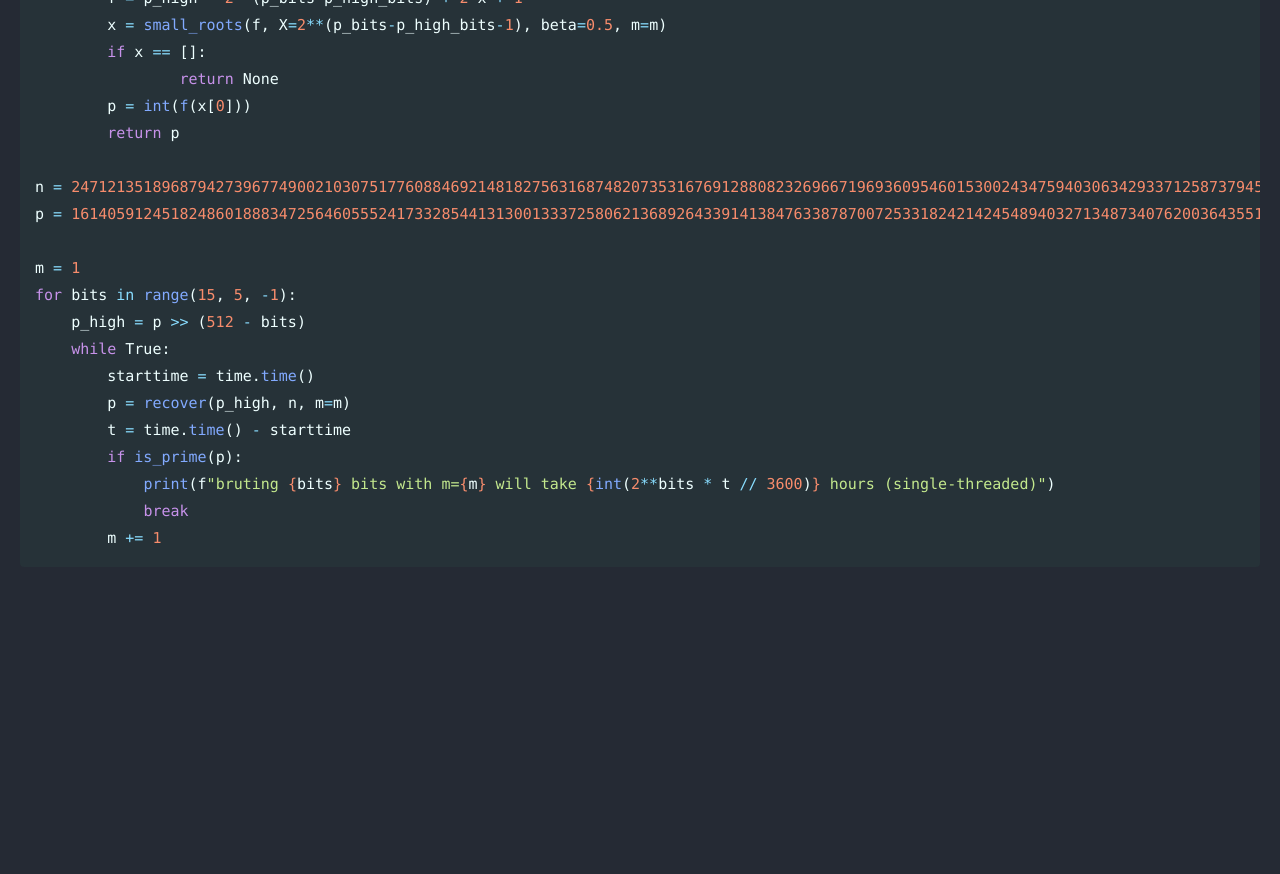
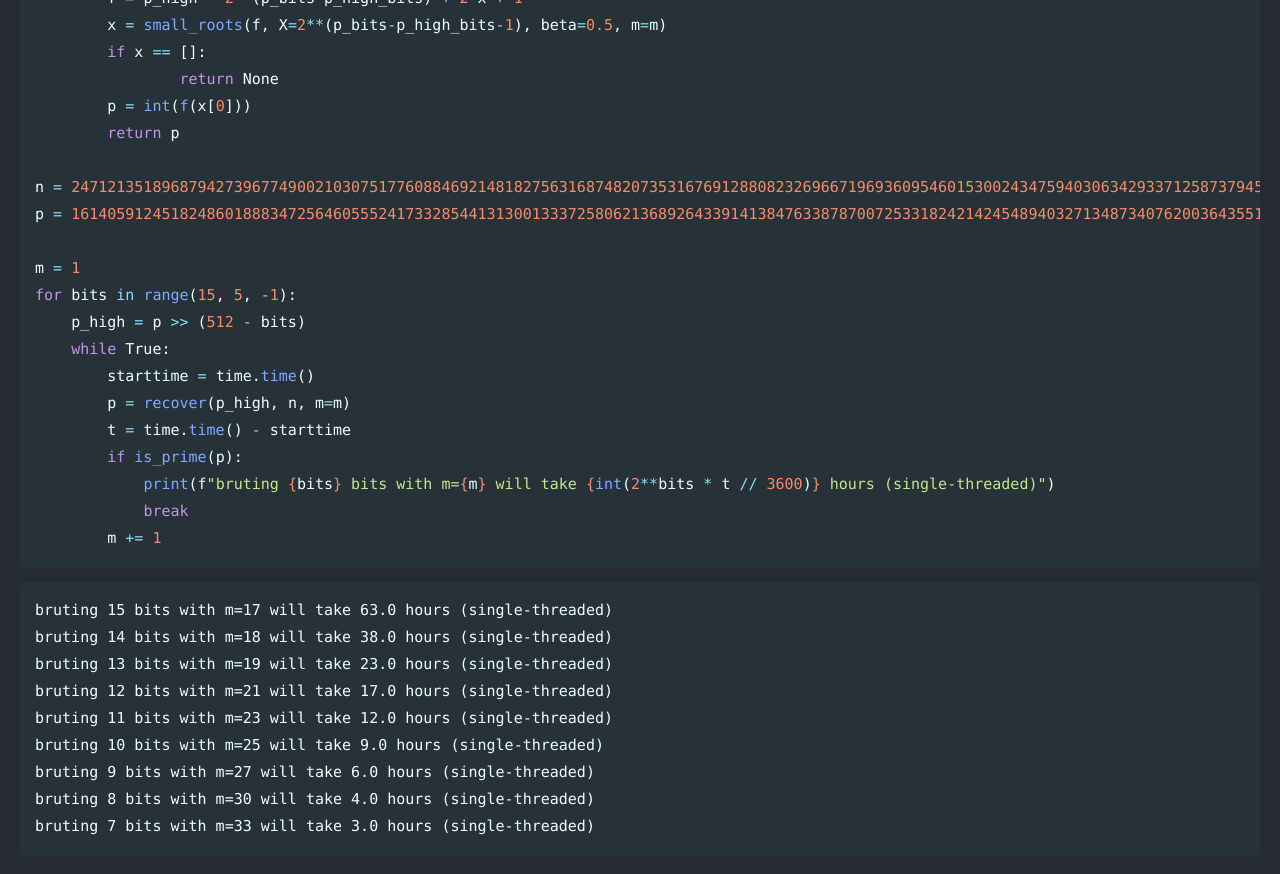
Before and after one commit to Connor-McCartney/Connor-McCartney.github.io, a Jekyll site: the page built from _pages/cryptography/small-roots/push-it-to-the-limit-WACON-2023-prequal.md, in a window 1280 px wide and 900 px high, scrolled down 3603 px. Shown: the top 874 px of the window. Built offline with Jekyll 4.4.1, drawn with Linux system fonts in a browser that asks for light colours; cached includes are drawn as plain includes; before the commit the page ends 4215 px from its top, so only the background shows below that.

Commit message:
Update push-it-to-the-limit-WACON-2023-prequal.md

````diff
--- a/_pages/cryptography/small-roots/push-it-to-the-limit-WACON-2023-prequal.md
+++ b/_pages/cryptography/small-roots/push-it-to-the-limit-WACON-2023-prequal.md
@@ -161,3 +161,15 @@ for bits in range(15, 5, -1):
             break
         m += 1
 ```
+
+```
+bruting 15 bits with m=17 will take 63.0 hours (single-threaded)
+bruting 14 bits with m=18 will take 38.0 hours (single-threaded)
+bruting 13 bits with m=19 will take 23.0 hours (single-threaded)
+bruting 12 bits with m=21 will take 17.0 hours (single-threaded)
+bruting 11 bits with m=23 will take 12.0 hours (single-threaded)
+bruting 10 bits with m=25 will take 9.0 hours (single-threaded)
+bruting 9 bits with m=27 will take 6.0 hours (single-threaded)
+bruting 8 bits with m=30 will take 4.0 hours (single-threaded)
+bruting 7 bits with m=33 will take 3.0 hours (single-threaded)
+```
````
